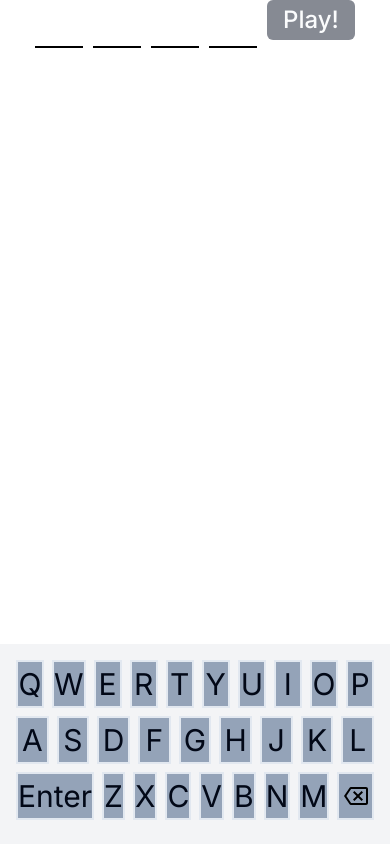
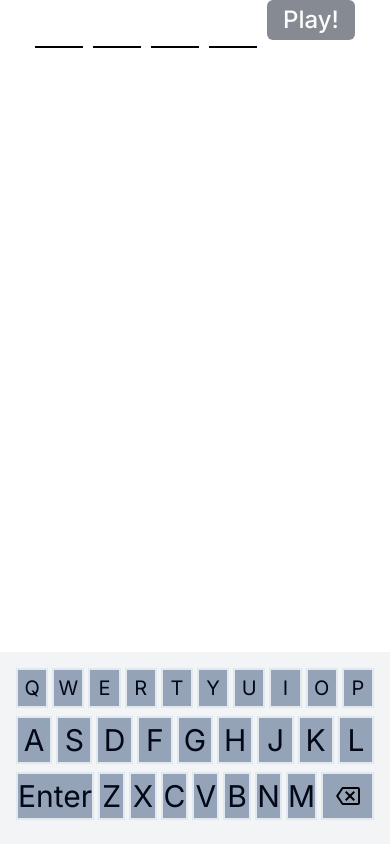
Before and after one commit to TheForeverOptimist/wordict, a Next.js app: page /dashboard in a window 390 px wide. Built offline with nearby package versions, Linux system fonts and the light colour scheme.

Commit message:
keyboard interface is mobile responsive with iPhone14 comp

```diff
--- a/src/components/Keyboard.tsx
+++ b/src/components/Keyboard.tsx
@@ -1,40 +1,40 @@
 export default function Keyboard() {
   return (
     <div className="fixed inset-x-0 bottom-0 bg-gray-100 p-4">
-      <div className="flex justify-center gap-2 mb-2">
-        <button className="border-2 size-12 text-3xl bg-slate-400" data-key="Q">
+      <div className="flex justify-center gap-1 mb-2">
+        <button className="border-2 w-10 h-10 text-xl md:w-12 md:h-12 md:text-3xl bg-slate-400" data-key="Q">
           Q
         </button>
-        <button className="border-2 size-12 text-3xl bg-slate-400" data-key="W">
+        <button className="border-2 w-10 h-10 text-xl md:w-12 md:h-12 md:text-3xl bg-slate-400" data-key="W">
           W
         </button>
-        <button className="border-2 size-12 text-3xl bg-slate-400" data-key="E">
+        <button className="border-2 w-10 h-10 text-xl md:w-12 md:h-12 md:text-3xl bg-slate-400" data-key="E">
           E
         </button>
-        <button className="border-2 size-12 text-3xl bg-slate-400" data-key="R">
+        <button className="border-2 w-10 h-10 text-xl md:w-12 md:h-12 md:text-3xl bg-slate-400" data-key="R">
           R
         </button>
-        <button className="border-2 size-12 text-3xl bg-slate-400" data-key="T">
+        <button className="border-2 w-10 h-10 text-xl md:w-12 md:h-12 md:text-3xl bg-slate-400" data-key="T">
           T
         </button>
-        <button className="border-2 size-12 text-3xl bg-slate-400" data-key="Y">
+        <button className="border-2 w-10 h-10 text-xl md:w-12 md:h-12 md:text-3xl bg-slate-400" data-key="Y">
           Y
         </button>
-        <button className="border-2 size-12 text-3xl bg-slate-400" data-key="U">
+        <button className="border-2 w-10 h-10 text-xl md:w-12 md:h-12 md:text-3xl bg-slate-400" data-key="U">
           U
         </button>
-        <button className="border-2 size-12 text-3xl bg-slate-400" data-key="I">
+        <button className="border-2 w-10 h-10 text-xl md:w-12 md:h-12 md:text-3xl bg-slate-400" data-key="I">
           I
         </button>
-        <button className="border-2 size-12 text-3xl bg-slate-400" data-key="O">
+        <button className="border-2 w-10 h-10 text-xl md:w-12 md:h-12 md:text-3xl bg-slate-400" data-key="O">
           O
         </button>
-        <button className="border-2 size-12 text-3xl bg-slate-400" data-key="P">
+        <button className="border-2 w-10 h-10 text-xl md:w-12 md:h-12 md:text-3xl bg-slate-400" data-key="P">
           P
         </button>
       </div>
       <div className="space-x-2"> </div>
-      <div className="flex justify-center gap-2 mb-2">
+      <div className="flex justify-center gap-1 mb-2">
         <button className="border-2 size-12 text-3xl bg-slate-400" data-key="A">
           A
         </button>
@@ -64,7 +64,7 @@ export default function Keyboard() {
         </button>
       </div>
       <div className="space-x-2"> </div>
-      <div className="flex justify-center gap-2 mb-2">
+      <div className="flex justify-center gap-1 mb-2">
         <button className="border-2 h-12 w-24 text-3xl bg-slate-400" data-enter>
           Enter
         </button>
```
